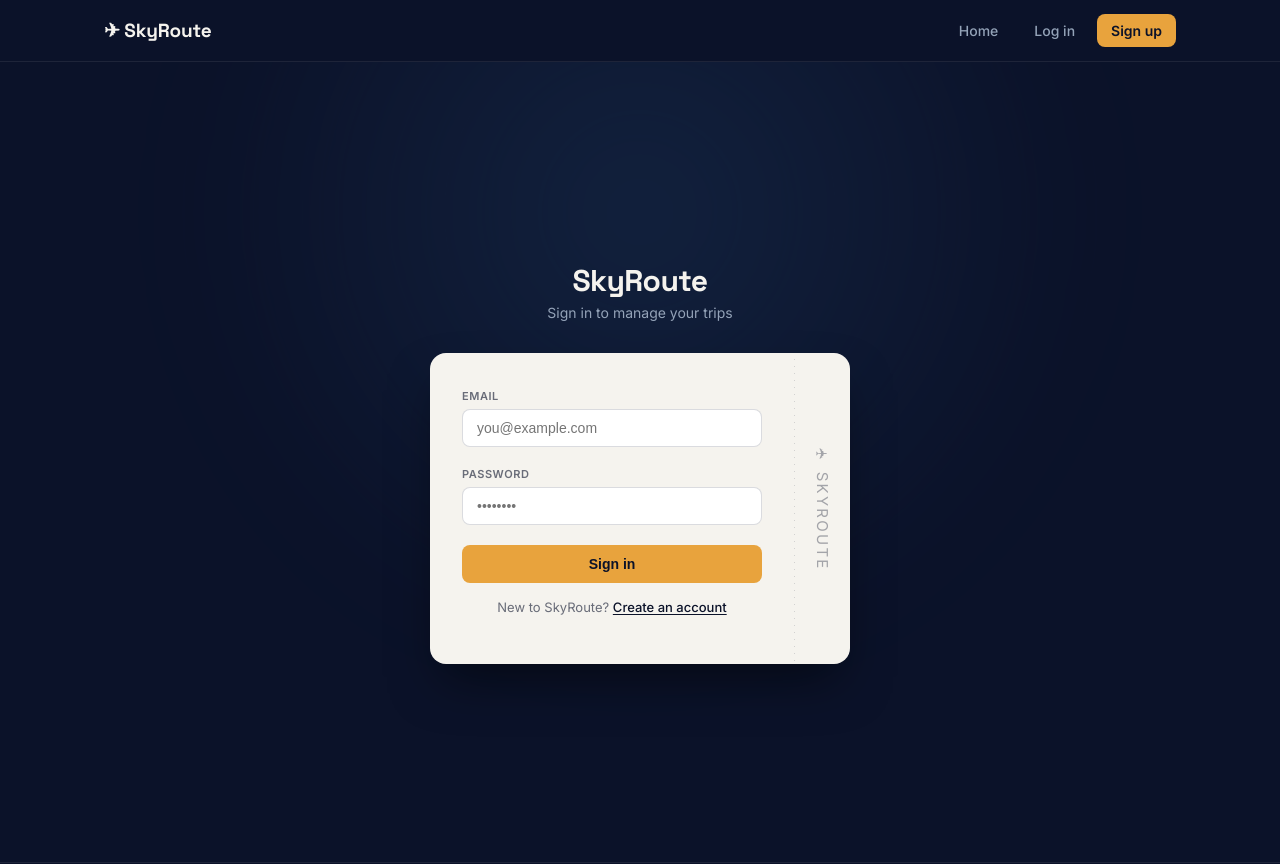
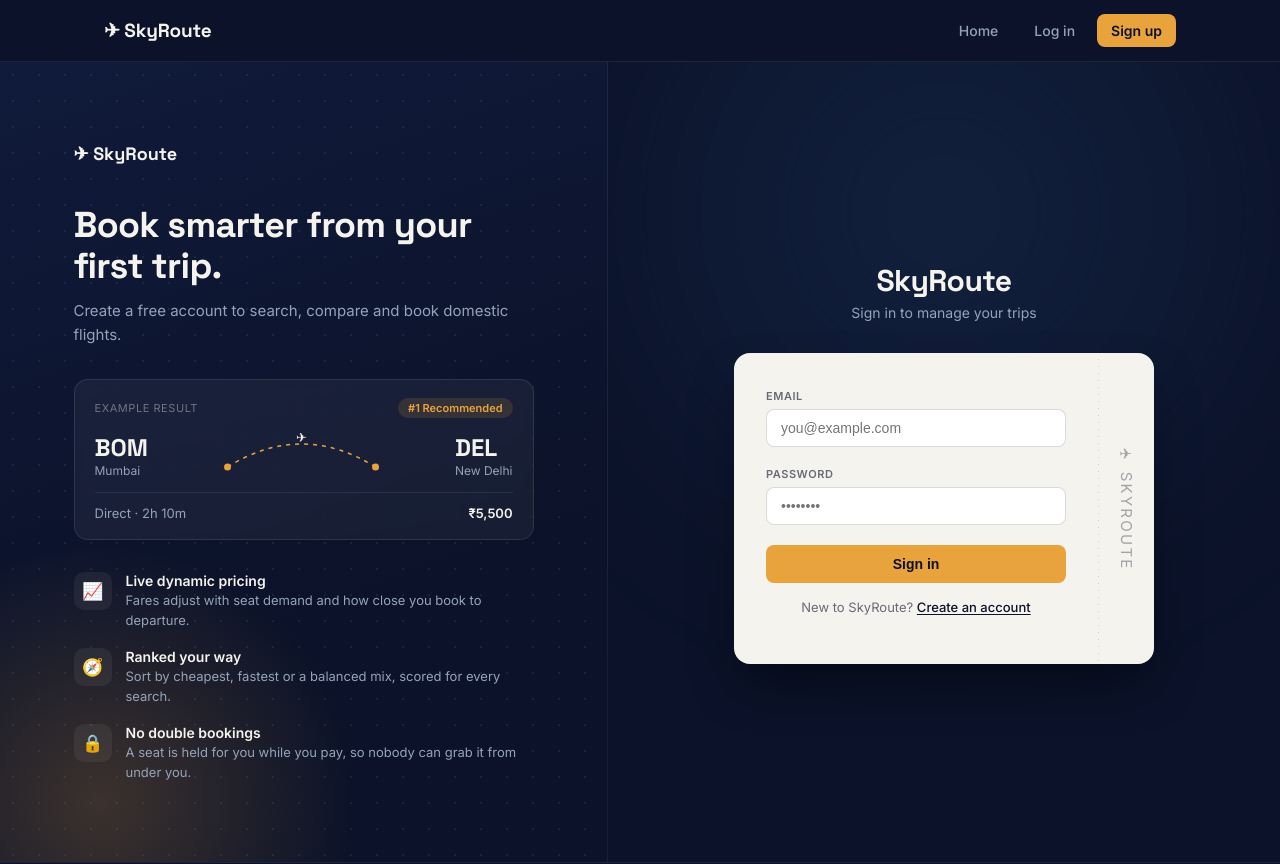
Before and after one commit to roshanmishra17/Flight-Booking-System, a React (Vite) app in the folder frontend/React/: page /login in a window 1280 px wide. Shown: the top 864 px of the page. Built offline with nearby package versions, Linux system fonts and the light colour scheme; no server answers.

Commit message:
Changed the layout of login and register

```diff
--- /dev/null
+++ b/frontend/React/src/CSS/AuthLayout.css
@@ -0,0 +1,223 @@
+.auth-layout {
+    display: grid;
+    grid-template-columns: minmax(0, 0.95fr) minmax(0, 1.05fr);
+    min-height: 100vh;
+    background: #0b1229;
+}
+
+.auth-layout > * {
+    min-width: 0;
+}
+
+.auth-main {
+    position: relative;
+    display: flex;
+    align-items: center;
+    justify-content: center;
+    min-width: 0;
+    min-height: 100vh;
+    padding: 32px;
+    box-sizing: border-box;
+    background: #0b1229;
+    overflow: hidden;
+}
+
+
+.auth-aside {
+    position: relative;
+    display: flex;
+    align-items: center;
+    justify-content: center;
+    padding: 48px;
+    overflow: hidden;
+    background: linear-gradient(160deg, #101a3a 0%, #0b1229 65%);
+    border-right: 1px solid rgba(245, 243, 238, 0.06);
+}
+
+/* faint dot grid */
+.auth-aside::before {
+    content: "";
+    position: absolute;
+    inset: 0;
+    background-image: radial-gradient(rgba(245, 243, 238, 0.07) 1px, transparent 1px);
+    background-size: 26px 26px;
+    pointer-events: none;
+}
+
+/* amber glow in the corner */
+.auth-aside::after {
+    content: "";
+    position: absolute;
+    left: -160px;
+    bottom: -200px;
+    width: 520px;
+    height: 520px;
+    border-radius: 50%;
+    background: radial-gradient(circle, rgba(232, 163, 61, 0.22) 0%, transparent 70%);
+    pointer-events: none;
+}
+
+.auth-aside-inner {
+    position: relative;
+    z-index: 1;
+    width: 100%;
+    max-width: 460px;
+}
+
+.auth-aside-brand {
+    font-family: "Space Grotesk", sans-serif;
+    font-weight: 700;
+    font-size: 18px;
+    color: #f5f3ee;
+    margin: 0 0 40px;
+}
+
+.auth-aside-heading {
+    font-family: "Space Grotesk", sans-serif;
+    font-size: 36px;
+    line-height: 1.15;
+    letter-spacing: -0.02em;
+    color: #f5f3ee;
+    margin: 0;
+}
+
+.auth-aside-sub {
+    color: #94a3b8;
+    font-size: 15px;
+    line-height: 1.6;
+    margin: 12px 0 32px;
+}
+
+/* example flight card */
+.auth-route-card {
+    background: rgba(245, 243, 238, 0.05);
+    border: 1px solid rgba(245, 243, 238, 0.1);
+    border-radius: 14px;
+    padding: 18px 20px;
+    backdrop-filter: blur(4px);
+    margin-bottom: 32px;
+}
+
+.auth-route-top {
+    display: flex;
+    justify-content: space-between;
+    align-items: center;
+    margin-bottom: 14px;
+}
+
+.auth-route-tag {
+    font-size: 11px;
+    letter-spacing: 0.05em;
+    text-transform: uppercase;
+    color: rgba(245, 243, 238, 0.4);
+}
+
+.auth-route-badge {
+    font-size: 11px;
+    font-weight: 600;
+    color: #e8a33d;
+    background: rgba(232, 163, 61, 0.14);
+    padding: 3px 10px;
+    border-radius: 999px;
+}
+
+.auth-route-row {
+    display: flex;
+    align-items: center;
+    gap: 12px;
+}
+
+.auth-route-city {
+    display: flex;
+    flex-direction: column;
+}
+
+.auth-route-city strong {
+    font-family: "Space Grotesk", sans-serif;
+    font-size: 24px;
+    color: #f5f3ee;
+}
+
+.auth-route-city small {
+    font-size: 12px;
+    color: #94a3b8;
+}
+
+.auth-route-path {
+    flex: 1;
+    min-width: 0;
+    height: 44px;
+}
+
+.auth-route-bottom {
+    display: flex;
+    justify-content: space-between;
+    margin-top: 14px;
+    padding-top: 12px;
+    border-top: 1px solid rgba(245, 243, 238, 0.08);
+    font-size: 13px;
+    color: #94a3b8;
+}
+
+.auth-route-price {
+    color: #f5f3ee;
+    font-weight: 700;
+}
+
+/* feature list */
+.auth-features {
+    list-style: none;
+    padding: 0;
+    margin: 0;
+    display: flex;
+    flex-direction: column;
+    gap: 18px;
+}
+
+.auth-features li {
+    display: flex;
+    gap: 14px;
+    align-items: flex-start;
+}
+
+.auth-feature-icon {
+    width: 38px;
+    height: 38px;
+    flex-shrink: 0;
+    display: flex;
+    align-items: center;
+    justify-content: center;
+    background: rgba(245, 243, 238, 0.06);
+    border-radius: 10px;
+    font-size: 17px;
+}
+
+.auth-features strong {
+    display: block;
+    color: #f5f3ee;
+    font-size: 14px;
+    margin-bottom: 2px;
+}
+
+.auth-features p {
+    margin: 0;
+    color: #94a3b8;
+    font-size: 13px;
+    line-height: 1.5;
+}
+
+/* below this width the panel hides and the form page looks as it did before */
+@media (max-width: 900px) {
+    .auth-layout {
+        grid-template-columns: 1fr;
+    }
+
+    .auth-aside {
+        display: none;
+    }
+
+    .auth-main {
+        min-height: 100vh;
+        padding: 24px 16px;
+    }
+}
--- a/frontend/React/src/CSS/Login.css
+++ b/frontend/React/src/CSS/Login.css
@@ -1,13 +1,13 @@
-/* Login.css */
 .login-page {
-    min-height: 100vh;
-    background: #0b1229;
+    width: 100%;
+    min-height: 0;
+    background: transparent;
     display: flex;
     align-items: center;
     justify-content: center;
-    padding: 24px;
+    padding: 0;
     position: relative;
-    overflow: hidden;
+    overflow: visible;
 }
 
 .login-glow {
--- /dev/null
+++ b/frontend/React/src/components/AuthLayout.jsx
@@ -0,0 +1,83 @@
+import "../CSS/AuthLayout.css";
+
+export default function AuthLayout({ heading, subheading, children }) {
+    return (
+        <div className="auth-layout">
+            <aside className="auth-aside">
+                <div className="auth-aside-inner">
+                    <p className="auth-aside-brand">✈ SkyRoute</p>
+                    <h2 className="auth-aside-heading">{heading}</h2>
+                    <p className="auth-aside-sub">{subheading}</p>
+
+                    <div className="auth-route-card">
+                        <div className="auth-route-top">
+                            <span className="auth-route-tag">Example result</span>
+                            <span className="auth-route-badge">#1 Recommended</span>
+                        </div>
+
+                        <div className="auth-route-row">
+                            <div className="auth-route-city">
+                                <strong>BOM</strong>
+                                <small>Mumbai</small>
+                            </div>
+
+                            <svg className="auth-route-path" viewBox="0 0 160 44">
+                                <path
+                                    d="M6 34 Q80 -12 154 34"
+                                    fill="none"
+                                    stroke="#e8a33d"
+                                    strokeWidth="1.5"
+                                    strokeDasharray="4 5"
+                                />
+                                <circle cx="6" cy="34" r="3.5" fill="#e8a33d" />
+                                <circle cx="154" cy="34" r="3.5" fill="#e8a33d" />
+                                <text x="80" y="9" textAnchor="middle" fontSize="13" fill="#f5f3ee">
+                                    ✈
+                                </text>
+                            </svg>
+
+                            <div className="auth-route-city">
+                                <strong>DEL</strong>
+                                <small>New Delhi</small>
+                            </div>
+                        </div>
+
+                        <div className="auth-route-bottom">
+                            <span>Direct · 2h 10m</span>
+                            <span className="auth-route-price">₹5,500</span>
+                        </div>
+                    </div>
+
+                    <ul className="auth-features">
+                        <li>
+                            <span className="auth-feature-icon">📈</span>
+                            <div>
+                                <strong>Live dynamic pricing</strong>
+                                <p>Fares adjust with seat demand and how close you book to departure.</p>
+                            </div>
+                        </li>
+                        <li>
+                            <span className="auth-feature-icon">🧭</span>
+                            <div>
+                                <strong>Ranked your way</strong>
+                                <p>Sort by cheapest, fastest or a balanced mix, scored for every search.</p>
+                            </div>
+                        </li>
+                        <li>
+                            <span className="auth-feature-icon">🔒</span>
+                            <div>
+                                <strong>No double bookings</strong>
+                                <p>A seat is held for you while you pay, so nobody can grab it from under you.</p>
+                            </div>
+                        </li>
+                    </ul>
+                </div>
+            </aside>
+
+            <div className="auth-main">
+                <div className="login-glow" />
+                {children}
+            </div>
+        </div>
+    );
+}
--- a/frontend/React/src/pages/auth/Login.jsx
+++ b/frontend/React/src/pages/auth/Login.jsx
@@ -5,6 +5,7 @@ import { useState } from "react";
 import { loginUser } from "../../api/authApi";
 import { useAuth } from "../../hooks/useAuth";
 import "../../CSS/Login.css";
+import AuthLayout from "../../components/AuthLayout";
 
 export default function Login() {
     const {
@@ -40,15 +41,15 @@ export default function Login() {
     }
 
     return (
-        <div className="login-page">
-            <div className="login-glow" />
-
+            <AuthLayout
+                    heading="Book smarter from your first trip."
+                    subheading="Create a free account to search, compare and book domestic flights."
+                >
             <div className="login-wrap">
                 <div className="login-brand">
                     <h1>SkyRoute</h1>
                     <p>Sign in to manage your trips</p>
                 </div>
-
                 <div className="login-card">
                     <div className="login-card-main">
                         <form onSubmit={handleSubmit(onSubmit)} noValidate>
@@ -107,6 +108,6 @@ export default function Login() {
                     </div>
                 </div>
             </div>
-        </div>
+        </AuthLayout>
     );
 }
--- a/frontend/React/src/pages/auth/Register.jsx
+++ b/frontend/React/src/pages/auth/Register.jsx
@@ -1,7 +1,7 @@
 import { useForm } from "react-hook-form";
 import { useNavigate, Link } from "react-router-dom";
 import { useState } from "react";
-
+import AuthLayout from "../../components/AuthLayout";
 import { registerUser } from "../../api/authApi";
 import "../../CSS/Login.css";
 
@@ -48,10 +48,11 @@ export default function Register() {
     }
 
     return (
-        <div className="login-page">
-            <div className="login-glow" />
-
-            <div className="login-wrap">
+            <AuthLayout
+                    heading="Book smarter from your first trip."
+                    subheading="Create a free account to search, compare and book domestic flights."
+                >
+                <div className="login-wrap">
                 <div className="login-brand">
                     <h1>SkyRoute</h1>
                     <p>Create your account</p>
@@ -75,7 +76,7 @@ export default function Register() {
                                         id="fullName"
                                         type="text"
                                         autoComplete="name"
-                                        placeholder="James Bond"
+                                        placeholder="Eg. James Bond"
                                         className={errors.fullName ? "input-error" : ""}
                                         {...register("fullName", {
                                             onChange: () => setServerError(null),
@@ -157,6 +158,6 @@ export default function Register() {
                     </div>
                 </div>
             </div>
-        </div>
+        </AuthLayout>
     );
 }
```
